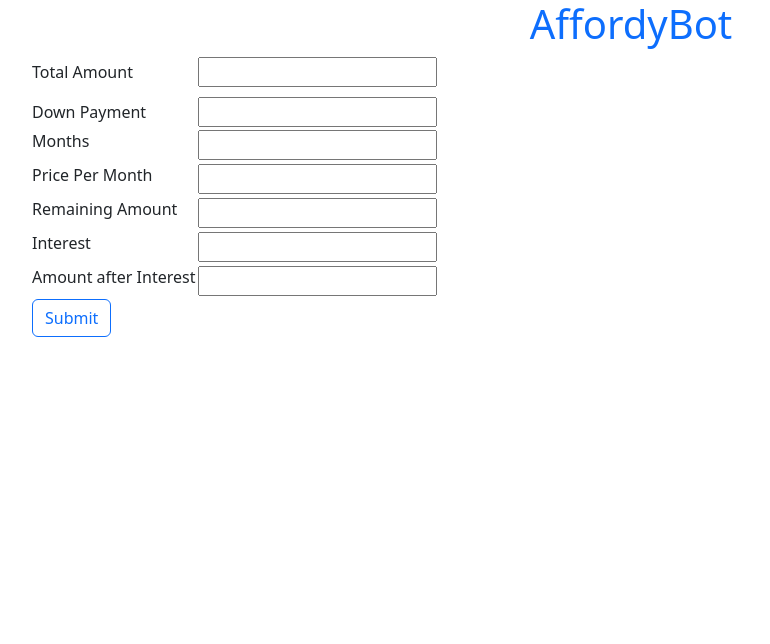
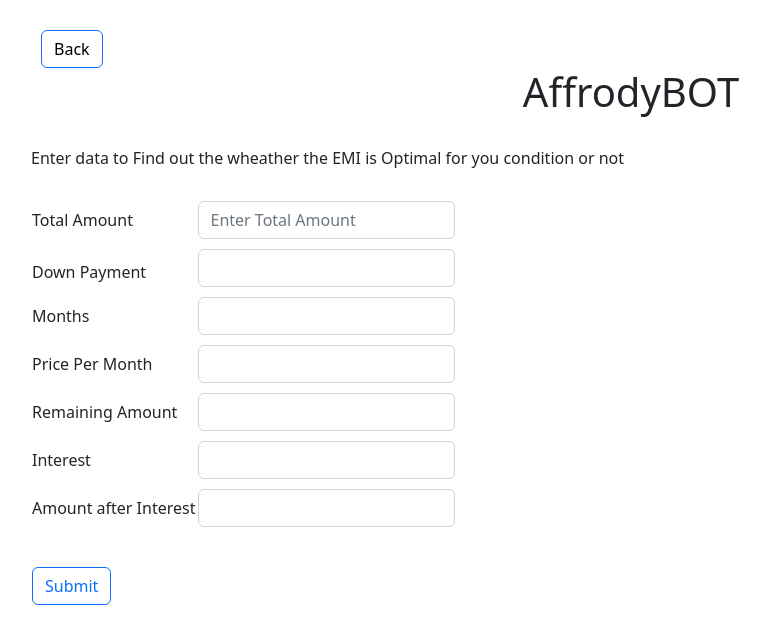
Before and after one commit to IORD1/AffordyBot, a website: page carform.html in a window 1280 px wide. Shown: the whole page, without its empty margins (9-779 px from the left). Drawn offline with nearby package versions, Linux system fonts and the light colour scheme.

Commit message:
front end done

```diff
--- a/carform.html
+++ b/carform.html
@@ -12,39 +12,55 @@
         form{
             margin-left: 40px;
         }
+        .backbutton{
+            margin: 30px auto auto 50px;
+            background-color: transparent;
+            color: black;
+            }
+
+        .btn-outline-primary{
+            margin: 30px auto auto auto;
+        }
+        p{
+            margin: 30px auto 30px 40px;
+        }
     </style>
 </head>
 <body>
-    <h1 class="h1 text-center text-primary">AffordyBot</h1>
+    <button type="back" class="btn btn-primary backbutton" onclick="location.href='index.html'">Back</button>
+
+    <h1 class="h1 text-center ">AffrodyBOT</h1>
+    <p>Enter data to Find out the wheather the EMI is Optimal for you condition or not</p>
+
     <form action="">
-        <table>
+        <table class="form-row">
         <tr>
             <td><label for="TotalAmt" class="form-label">Total Amount</label></td>
-            <td><input type="number" class="form-label " name="TotalAmt" id="TotalAmt"></td>
+            <td><input type="number" class="form-label form-control " name="TotalAmt" id="TotalAmt" placeholder="Enter Total Amount"></td>
         </tr>
         <tr>
             <td><label for="DownPay">Down Payment</label></td>
-            <td><input type="number" name="DownPay" id="Down Pay"></td>
+            <td><input type="number" name="DownPay" id="Down Pay" class="form-label form-control"></td>
         </tr>
         <tr>
             <td><label for="months" class="form-label">Months</label></td>
-            <td><input type="number" name="months" id="months"></td>
+            <td><input type="number" name="months" id="months" class="form-label form-control"></td>
         </tr>
         <tr>
             <td><label for="pricePerMonths" class="form-label">Price Per Month</label></td>
-            <td><input type="number" name="pricePerMonths" id="pricePerMonths"></td>
+            <td><input type="number" name="pricePerMonths" id="pricePerMonths" class=" form-label form-control"></td>
         </tr>
         <tr>
             <td><label for="remAmount" class="form-label">Remaining Amount</label></td>
-            <td><input type="text" name="remAmount" id="remAmount"></td>
+            <td><input type="text" name="remAmount" id="remAmount" class="form-label form-control"></td>
         </tr>
         <tr>
             <td><label for="interest" class="form-label">Interest</label></td>
-            <td><input type="text" name="interest" id="interest"></td>
+            <td><input type="text" name="interest" id="interest" class="form-label form-control"></td>
         </tr>
         <tr>
             <td><label for="amountAfterInterest" class="form-label">Amount after Interest</label></td>
-            <td><input type="text" name="amountAfterInterest" id="amountAfterInterest"></td>
+            <td><input type="text" name="amountAfterInterest" id="amountAfterInterest" class="form-label form-control"></td>
         </tr>
         <tr>
        <td> <button type="submit" class="btn btn-outline-primary">Submit</button></td>
--- a/index2.css
+++ b/index2.css
@@ -16,6 +16,13 @@
     margin-top: 22px;
 }
 
+.backbutton{
+    margin: 30px auto auto 50px;
+    background-color: transparent;
+    color: black;
+
+}
+
 #inputaddress{
     width: 30px;
 }
```
Also changed, not shown: future.html (+2 -0 lines).
